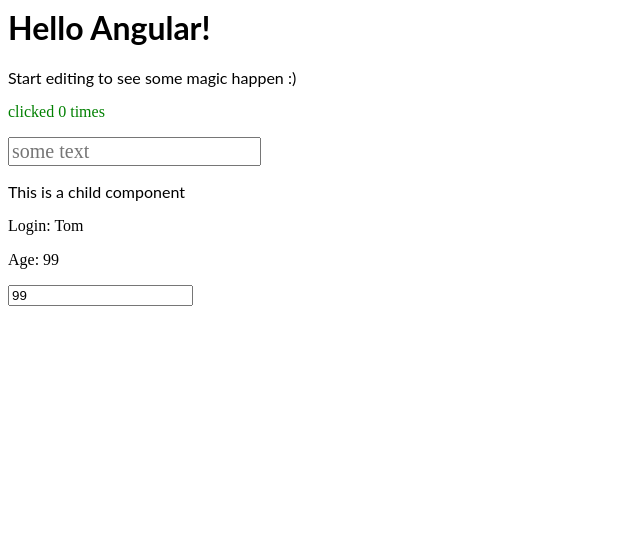
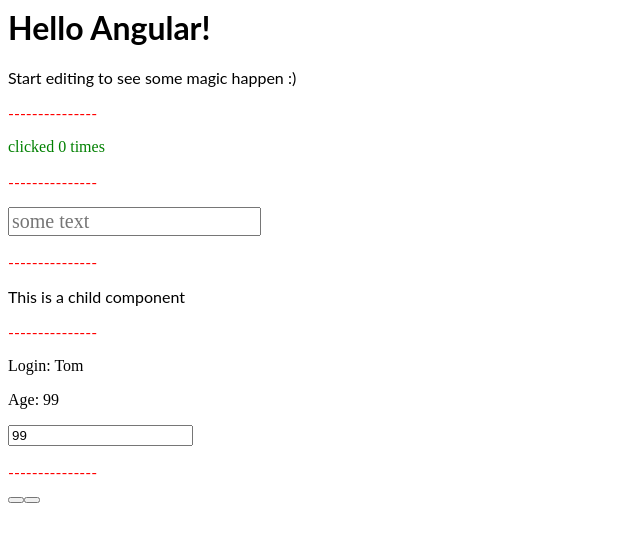
Before and after one commit to DbrmnPhrh/tutor1, an Angular app: page / in a window 1280 px wide. Shown: the top 542 px of the page, without its empty margins (0-640 px from the left). Built offline with nearby package versions, Linux system fonts and the light colour scheme.

Commit message:
3 files modified, 3 added

```diff
--- a/src/app/app.component.css
+++ b/src/app/app.component.css
@@ -1,3 +1,7 @@
 p {
   font-family: Lato;
 }
+
+.comp-separator {
+  color: red;
+}
--- a/src/app/app.component.html
+++ b/src/app/app.component.html
@@ -2,10 +2,20 @@
 <p>
   Start editing to see some magic happen :)
 </p>
+<p class="comp-separator">---------------</p>
 <app-click></app-click>
+
+<p class="comp-separator">---------------</p>
 <app-input></app-input>
+
+<p class="comp-separator">---------------</p>
 <app-child><p>This is a child component</p></app-child>
+
+<p class="comp-separator">---------------</p>
 <app-auth [userName]="name"
           [userAge] = "age">
 </app-auth>
 <input type="number" [(ngModel)]="age"/>
+
+<p class="comp-separator">---------------</p>
+<app-change></app-change>
--- a/src/app/app.module.ts
+++ b/src/app/app.module.ts
@@ -8,10 +8,11 @@
 import { InputComponent } from './input/input.component';
 import { ChildComponent } from './child/child.component';
 import { AuthComponent } from './auth/auth.component';
+import { ChangeComponent } from './change/change.component';
 
 @NgModule({
   imports:      [ BrowserModule, FormsModule ],
-  declarations: [ AppComponent, HelloComponent, ClickComponent, InputComponent, ChildComponent, AuthComponent ],
+  declarations: [ AppComponent, HelloComponent, ClickComponent, InputComponent, ChildComponent, AuthComponent, ChangeComponent ],
   bootstrap:    [ AppComponent ]
 })
 export class AppModule { }
--- /dev/null
+++ b/src/app/change/change.component.html
@@ -0,0 +1,2 @@
+<button (click)="change(true)"></button>
+<button (click)="change(false)"></button>
--- /dev/null
+++ b/src/app/change/change.component.ts
@@ -0,0 +1,14 @@
+import { Component, EventEmitter, Input, Output } from '@angular/core';
+
+@Component({
+  selector: 'app-change',
+  templateUrl: './change.component.html',
+  styleUrls: ['./change.component.css']
+})
+export class ChangeComponent {
+  @Output() onChanged = new EventEmitter<boolean>();
+  change(increased:any) {
+    this.onChanged.emit(increased);
+  }
+
+}
```
Also changed, not shown: src/app/change/change.component.css (added).
